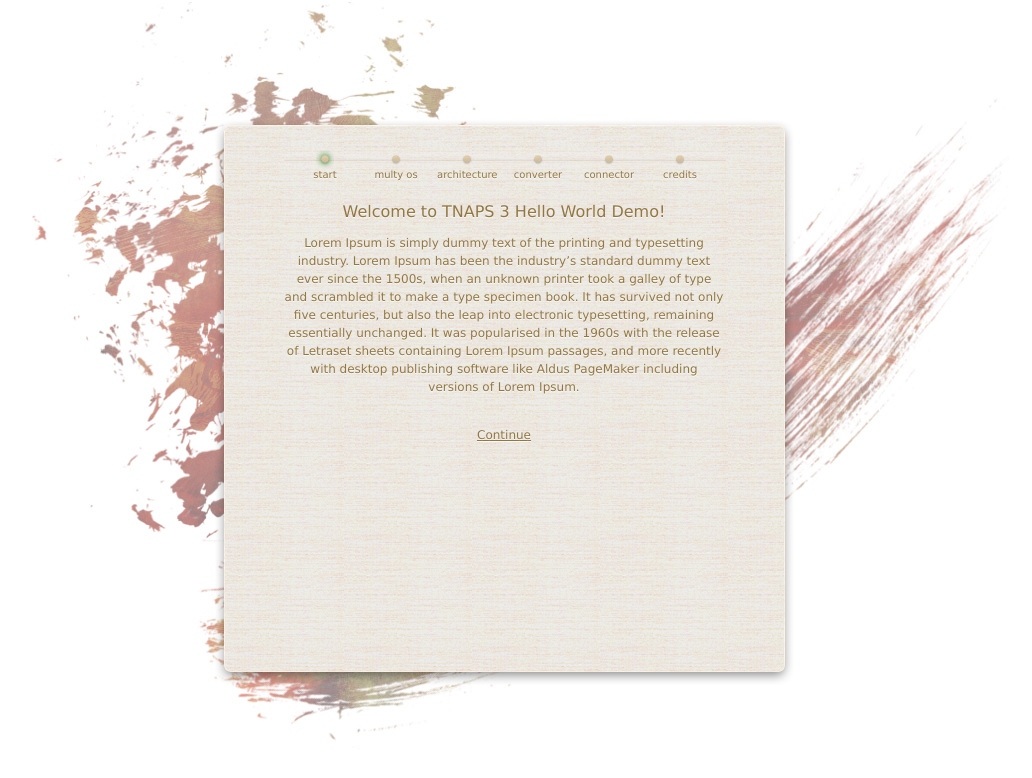
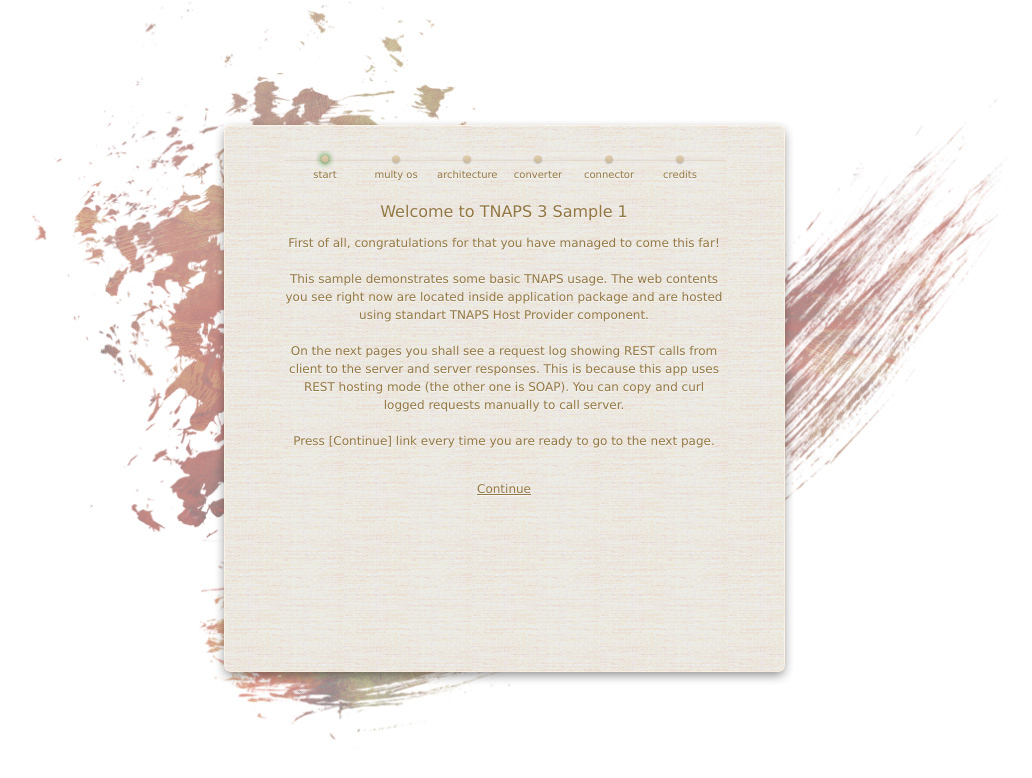
Before and after one commit to medesk/tnaps-samples, a plain HTML site: page demo1/client/index.html in a window 1280 px wide. Shown: the whole page, without its empty margins (136-1168 px from the left). Drawn offline with Linux system fonts and the light colour scheme.

Commit message:
Added descriptions to sample steps
Add other descriptions and comments

```diff
--- a/demo1/client/index.html
+++ b/demo1/client/index.html
@@ -13,7 +13,7 @@
 		<![endif]-->
 
 		<meta http-equiv="Content-Type" content="text/html; charset=utf-8" />
-		<title>TNAPS DEMO</title>
+		<title>TNAPS Sample 1</title>
 		<link rel="stylesheet" type="text/css" href="media/css/main.css" />
 
 		<script src="media/js/mootools-core-1.3.1-full-compat.js" type="text/javascript"></script>
--- a/demo1/client/media/module/locale-en.js
+++ b/demo1/client/media/module/locale-en.js
@@ -1,7 +1,7 @@
 
 var g_locale = {
 	'type'	: 	'en-us',
-	'title'	: 	'TNAPS DEMO',
+	'title'	: 	'TNAPS Sample 1',
 	'req' 	:{
 		'tnapsVersion':'/internal/ver.json',
 		'osVersion':'/internal/osver.json'
@@ -24,32 +24,56 @@ var g_locale = {
 		'credits':{'name':'credits','state':false, 'header':'credits','next':null}
 	},
 	'start':{
-		'header'	: 	'Welcome to TNAPS 3 Hello World Demo!',
-		'body'		: 	'Lorem Ipsum is simply dummy text of the printing and typesetting industry. Lorem Ipsum has been the industry’s standard dummy text ever since the 1500s, when an unknown printer took a galley of type and scrambled it to make a type specimen book. It has survived not only five centuries, but also the leap into electronic typesetting, remaining essentially unchanged. It was popularised in the 1960s with the release of Letraset sheets containing Lorem Ipsum passages, and more recently with desktop publishing software like Aldus PageMaker including versions of Lorem Ipsum.',
+		'header'	: 	'Welcome to TNAPS 3 Sample 1',
+		'body'		: 	'\
+			First of all, congratulations for that you have managed to come this far!<br/><br/> \
+			This sample demonstrates some basic TNAPS usage. The web contents you see right now \
+			are located inside application package and are hosted using standart TNAPS \
+			Host Provider component. <br/><br/> \
+		 	On the next pages you shall see a request log showing REST calls from client to the server \
+		 	and server responses. This is because this app uses REST hosting mode (the other one is SOAP). \
+		 	You can copy and curl logged requests manually to call server. <br/><br/> \
+		 	Press [Continue] link every time you are ready to go to the next page.',
 		'action'	:   'Continue',
 		'next'		:	'multyos'
 	},
 	'multyos':{
-		'header'	: 	'Flight free with multi-os technologies!',
-		'body'		: 	'',
+		'header'	: 	'Cross-platform ready!',
+		'body'		: 	'\
+			TNAPS 3 runs on multiple platforms where .NET or Mono can be executed. \
+			Usually it is not important for client application how server is hosted. \
+			However, each client application can obtain TNAPS environment info through requests \
+			to Host Provider component. \
+			',
 		'action'	:   'Continue',
 		'next'		:	'architecture'
 	},
 	'architecture':{
 		'header'	: 	'How it works?!',
-		'body'		: 	'',
+		'body'		: 	'\
+			The root component for this application is Host Provider. It references two other \
+			components - binary converter and currency monitor. Host Provider receives HTTP requests \
+			from client and routes them to methods of the components. For example, it routes \
+			/components/currency/eur-usd.json to currency monitor method EuroDollarQuote() and returns result. <br/><br/> \
+			Also, Host Provider hosts static web server with the client you see now.',
 		'action'	:   'Continue',
 		'next'		:	'converter'
 	},
 	'converter'	:{
 		'header'	: 	'Convert number to binary and vise versa!',
-		'body'		: 	'',
+		'body'		: 	'Modify decimal number or switch binary blocks and press green arrows to make request to component.',
 		'action'	:   'Continue',
 		'next'		:	'connector'
 	},
 	'connector'	:{
 		'header'	: 	'Get connection with the whole world!',
-		'body'		: 	'',
+		'body'		: 	'\
+			TNAPS allows components to use internet connection if they have declared it in their manifest. \
+			This kind of components are great to embed some third-party connectors into TNAPS. For example Twitter \
+			or Evernote API wrappers. <br/><br/>\
+			This sample component makes requests to Yahoo! finance API to get EUR/USD value. \
+			Wait for the graphic to make some initial requests. Please consider that Yahoo! would update value \
+			only once in 20 secods so be patient!',
 		'action'	:   'Continue',
 		'next'		:	'client'
 	},
@@ -61,7 +85,14 @@ var g_locale = {
 	},*/
 	'credits'	:{
 		'header'	: 	'Arigato!',
-		'body'		: 	'We hope you\'ve enjoyed our trip and would like to manage the things by yourself!',
+		'body'		: 	'\
+			We hope you\'ve enjoyed our trip and would like to manage the things by yourself! \
+			Check out http://tncor.com/tnaps for more info! \
+			<br/><br/> \
+			Want to make this sample better? Fork it on github! http://github.com/tncor/tnaps-samples \
+			<br/><br/> \
+			(c) 2011 TN LLC \
+			',
 		'next'		:	null
 	}
 }
--- a/demo1/client/media/module/site.js
+++ b/demo1/client/media/module/site.js
@@ -11,7 +11,7 @@ window.addEvent('domready', function(){
 	var el = selectTab.toElement();
 	$('header').adopt(el);
 
-	//показать первую закладку
+	//show first tab
 	var open = openTab.bind({selectTab:selectTab});
 	open(g_locale.tabs.start.name, g_locale.tabs.start.next);
 });
--- a/demo1/client/media/module/tab.js
+++ b/demo1/client/media/module/tab.js
@@ -175,7 +175,7 @@ var Tab = new Class({
     	var options = {
 				chart_type: "Column",
 				width: 480,
-		        height: 190,
+		        height: 100,
 				colors: ['#4f81bd', '#c0504d', '#9bbb59', '#8064a2'],
 		        padding: 12,
 		        font: "Arial",
--- a/demo1/client/media/module/tnaps.js
+++ b/demo1/client/media/module/tnaps.js
@@ -1,4 +1,6 @@
+// object with interfaces for calling server side of application
 function TNAPS(){
+	// Binary Converter method
 	this.binToInt = function(value, successCallback, failCallback){
 		failCallback = typeof(failCallback) != 'undefined' ? failCallback : function(xhr){};
 		return new Request({
@@ -10,6 +12,7 @@ function TNAPS(){
 			onSuccess: successCallback
 		});
 	}
+	// Binary Converter Method
 	this.intToBin = function(value, successCallback, failCallback){
 		failCallback = typeof(failCallback) != 'undefined' ? failCallback : function(xhr){};
 		return new Request({
@@ -21,6 +24,7 @@ function TNAPS(){
 			onSuccess: successCallback
 		});
 	}
+	// Currency Monitor Method
 	this.eurUSD = function(successCallback, failCallback){
 		failCallback = typeof(failCallback) != 'undefined' ? failCallback : function(xhr){};
 		return new Request({
@@ -32,10 +36,11 @@ function TNAPS(){
 			onSuccess: successCallback
 		});
 	}
+	// TNAPS HostProvider component method
 	this.osVersion = function(successCallback, failCallback){
 		failCallback = typeof(failCallback) != 'undefined' ? failCallback : function(xhr){};
 		return new Request({
-			url: g_locale.req.osVersion,
+			url: '/internal/osver.json',
 			method: 'GET',
 			noCache: true,
 			onRequest: function(){},
@@ -43,10 +48,11 @@ function TNAPS(){
 			onSuccess: successCallback
 		});
 	}
+	// TNAPS HostProvider component method
 	this.tnapsVersion = function(successCallback, failCallback){
 		failCallback = typeof(failCallback) != 'undefined' ? failCallback : function(xhr){};
 		return new Request({
-			url: g_locale.req.tnapsVersion,
+			url: '/internal/ver.json',
 			method: 'GET',
 			noCache: true,
 			onRequest: function(){},
```
Also changed, not shown: demo1/client/media/images/model.png, demo1/client/media/images/preview.png (deleted), 2 other files.
